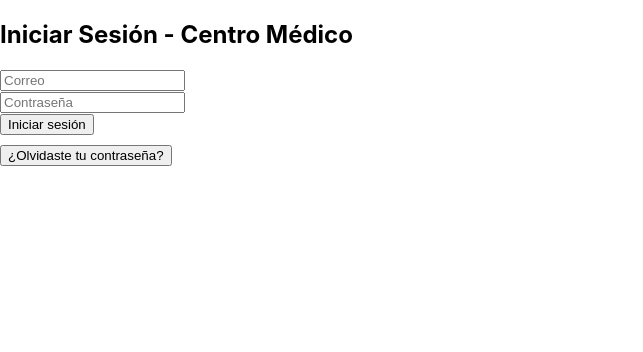
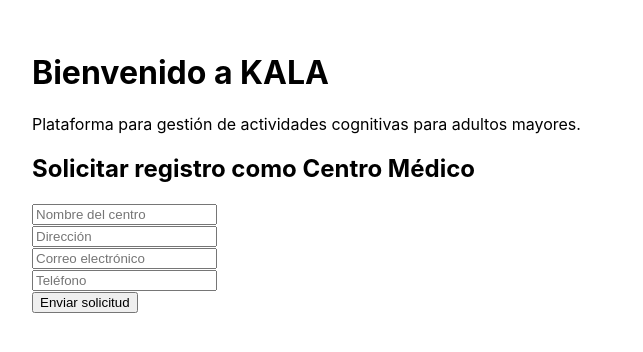
Before and after one commit to KALA2501/kala-frontend, a React (Create React App) app: page / in a window 1280 px wide. Shown: the top 352 px of the page, without its empty margins (0-643 px from the left). Built offline with nearby package versions, Linux system fonts and the light colour scheme.

Commit message:
Pagina principal

```diff
--- a/package.json
+++ b/package.json
@@ -7,6 +7,7 @@
     "@testing-library/jest-dom": "^6.6.3",
     "@testing-library/react": "^16.2.0",
     "@testing-library/user-event": "^13.5.0",
+    "axios": "^1.8.4",
     "firebase": "^11.5.0",
     "react": "^19.0.0",
     "react-dom": "^19.0.0",
--- a/src/App.js
+++ b/src/App.js
@@ -3,11 +3,13 @@ import { BrowserRouter as Router, Routes, Route } from 'react-router-dom';
 import Login from './pages/Login';
 import MainPanel from './pages/MainPanel';
 import Panel from './pages/Panel';
+import Home from './pages/Home';
 
 function App() {
   return (
     <Router>
       <Routes>
+        <Route path="/" element={<Home />} />
         <Route path="/" element={<Login />} />
         <Route path="/panel" element={<MainPanel />} />
         <Route path="/panel" element={<Panel />} />
--- /dev/null
+++ b/src/pages/Home.jsx
@@ -0,0 +1,104 @@
+import React, { useState } from 'react';
+import axios from 'axios';
+
+const Home = () => {
+  const [formData, setFormData] = useState({
+    nombre: '',
+    direccion: '',
+    correo: '',
+    telefono: ''
+  });
+
+  const [errors, setErrors] = useState({});
+  const [mensaje, setMensaje] = useState('');
+
+  const handleChange = (e) => {
+    setFormData({
+      ...formData,
+      [e.target.name]: e.target.value
+    });
+  };
+
+  const validar = () => {
+    let newErrors = {};
+    if (!formData.nombre) newErrors.nombre = 'Nombre requerido';
+    if (!formData.direccion) newErrors.direccion = 'Dirección requerida';
+    if (!formData.correo) newErrors.correo = 'Correo requerido';
+    if (!formData.telefono) newErrors.telefono = 'Teléfono requerido';
+    return newErrors;
+  };
+
+  const handleSubmit = async (e) => {
+    e.preventDefault();
+    const errores = validar();
+    if (Object.keys(errores).length > 0) {
+      setErrors(errores);
+      return;
+    }
+
+    try {
+      // Ajusta esta URL a la de tu backend real
+      await axios.post('http://localhost:8080/api/centros-medicos', formData);
+      setMensaje('Centro médico registrado correctamente. Revisa tu correo.');
+      setFormData({ nombre: '', direccion: '', correo: '', telefono: '' });
+      setErrors({});
+    } catch (error) {
+      if (error.response && error.response.status === 409) {
+        setMensaje('Ya existe un centro médico con ese correo o teléfono.');
+      } else {
+        setMensaje('Ocurrió un error al registrar. Intenta más tarde.');
+      }
+    }
+  };
+
+  return (
+    <div style={{ padding: '2rem' }}>
+      <h1>Bienvenido a KALA</h1>
+      <p>Plataforma para gestión de actividades cognitivas para adultos mayores.</p>
+
+      <h2>Solicitar registro como Centro Médico</h2>
+      {mensaje && <p style={{ color: 'green' }}>{mensaje}</p>}
+      <form onSubmit={handleSubmit}>
+        <input
+          name="nombre"
+          placeholder="Nombre del centro"
+          value={formData.nombre}
+          onChange={handleChange}
+        />
+        {errors.nombre && <span style={{ color: 'red' }}>{errors.nombre}</span>}
+        <br />
+
+        <input
+          name="direccion"
+          placeholder="Dirección"
+          value={formData.direccion}
+          onChange={handleChange}
+        />
+        {errors.direccion && <span style={{ color: 'red' }}>{errors.direccion}</span>}
+        <br />
+
+        <input
+          name="correo"
+          placeholder="Correo electrónico"
+          value={formData.correo}
+          onChange={handleChange}
+        />
+        {errors.correo && <span style={{ color: 'red' }}>{errors.correo}</span>}
+        <br />
+
+        <input
+          name="telefono"
+          placeholder="Teléfono"
+          value={formData.telefono}
+          onChange={handleChange}
+        />
+        {errors.telefono && <span style={{ color: 'red' }}>{errors.telefono}</span>}
+        <br />
+
+        <button type="submit">Enviar solicitud</button>
+      </form>
+    </div>
+  );
+};
+
+export default Home;
```
Also changed, not shown: 1 other file (tests, documents, lock files or other folders).
